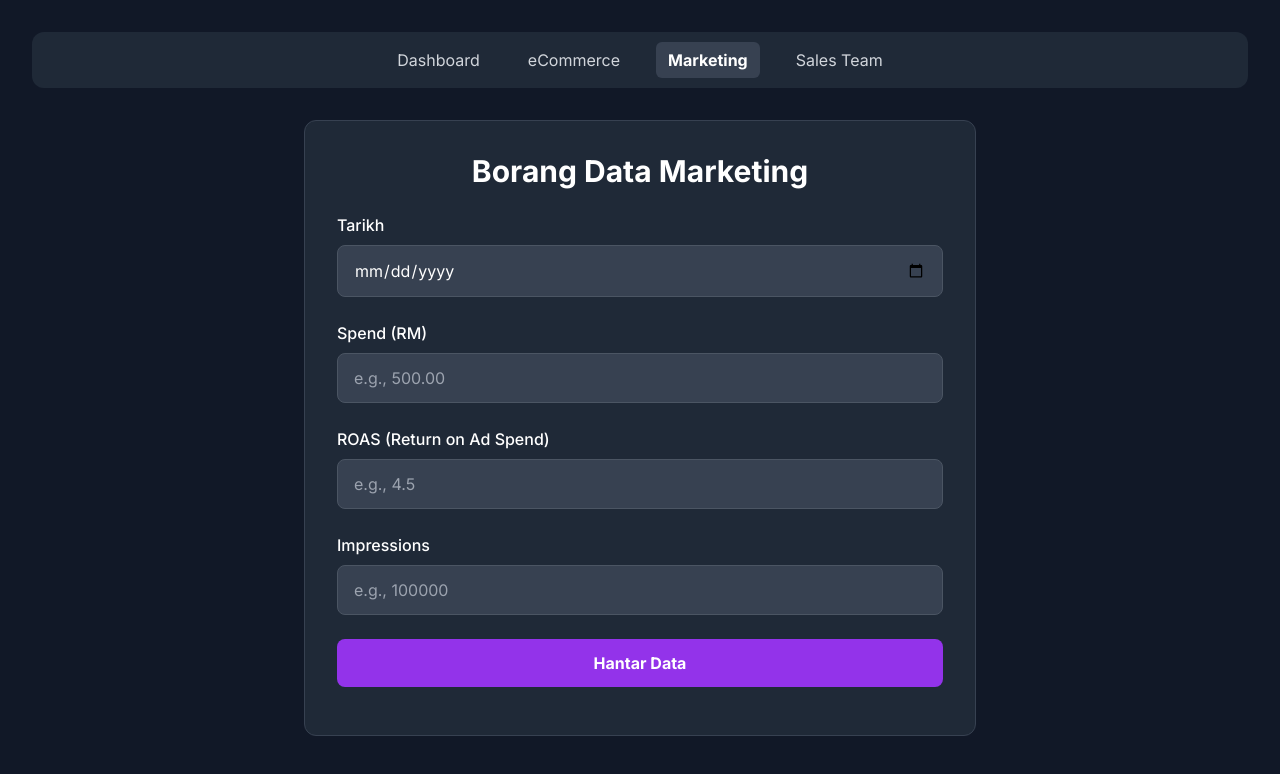
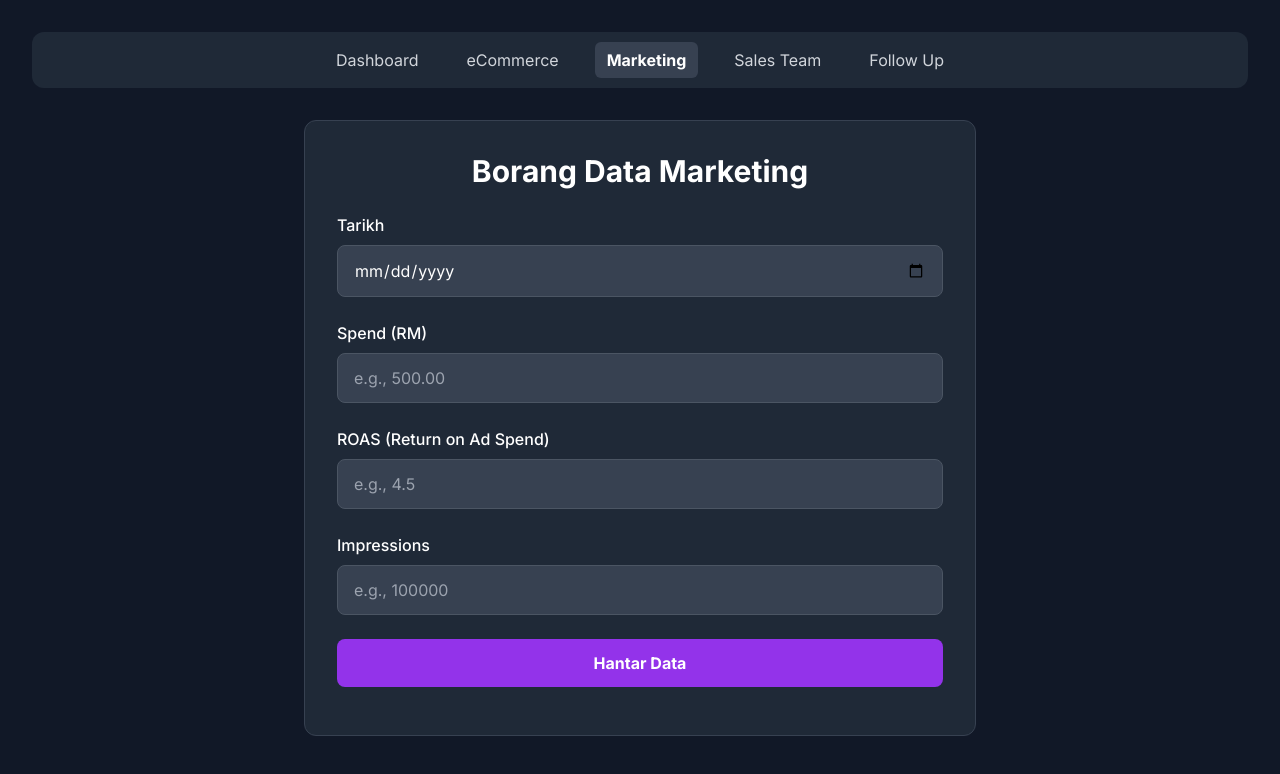
Before and after one commit to MuhammadLuqman-99/main-kilangdm, a website with bundled scripts: page public/marketing.html in a window 1280 px wide. Built offline with nearby package versions, Linux system fonts and the light colour scheme; no server answers.

Commit message:
Kemas kini projek dashboard kilangdm

```diff
--- a/public/marketing.html
+++ b/public/marketing.html
@@ -34,6 +34,7 @@
                 <li><a href="ecommerce.html" class="text-gray-300 hover:text-white hover:bg-gray-700 px-3 py-2 rounded-md">eCommerce</a></li>
                 <li><a href="marketing.html" class="text-white font-bold bg-gray-700 px-3 py-2 rounded-md">Marketing</a></li>
                 <li><a href="salesteam.html" class="text-gray-300 hover:text-white hover:bg-gray-700 px-3 py-2 rounded-md">Sales Team</a></li>
+                <li><a href="followup.html" class="text-gray-300 hover:text-white hover:bg-gray-700 px-3 py-2 rounded-md">Follow Up</a></li>
             </ul>
         </nav>
 
```
Also changed, not shown: public/ecommerce.html (+1 -1 lines), public/salesteam.html (+1 -0 lines), 1 other file.
